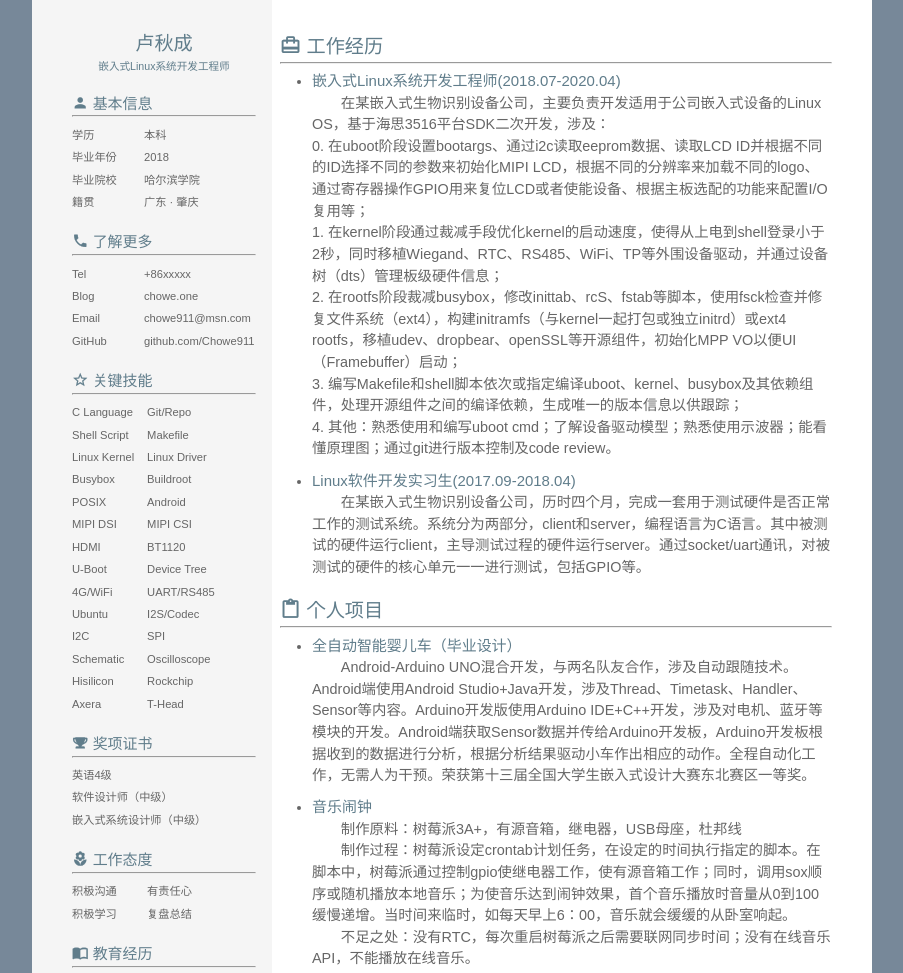
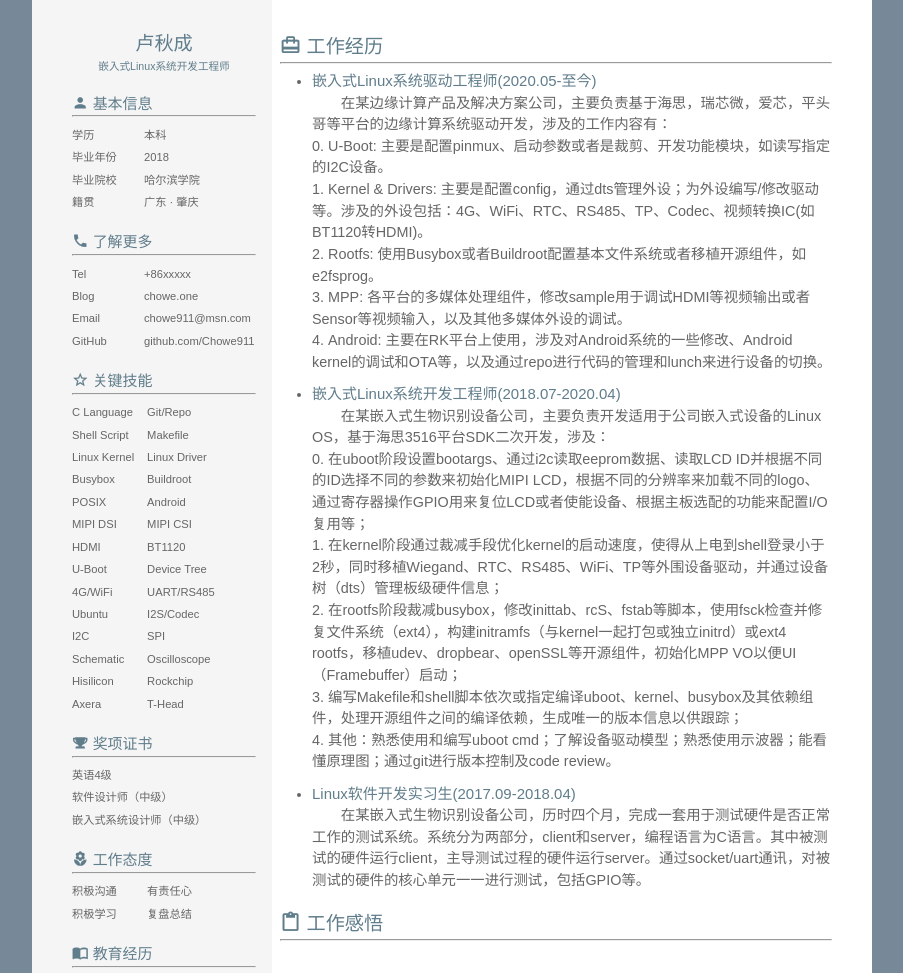
Before and after one commit to Chowe911/cv, a plain HTML site: page cv.html in a window 1280 px wide. Shown: the top 973 px of the page, without its empty margins (188-1091 px from the left). Drawn offline with Linux system fonts and the light colour scheme.

Commit message:
add new experience

```diff
--- a/cv.html
+++ b/cv.html
@@ -271,6 +271,16 @@
                 <hr>
                 <ul class="experience-list">
                     <li>
+                        <h3>嵌入式Linux系统驱动工程师(2020.05-至今)</h3>
+                        <p>在某边缘计算产品及解决方案公司，主要负责基于海思，瑞芯微，爱芯，平头哥等平台的边缘计算系统驱动开发，涉及的工作内容有：<br />
+                        0. U-Boot: 主要是配置pinmux、启动参数或者是裁剪、开发功能模块，如读写指定的I2C设备。<br />
+                        1. Kernel & Drivers: 主要是配置config，通过dts管理外设；为外设编写/修改驱动等。涉及的外设包括：4G、WiFi、RTC、RS485、TP、Codec、视频转换IC(如BT1120转HDMI)。<br />
+                        2. Rootfs: 使用Busybox或者Buildroot配置基本文件系统或者移植开源组件，如e2fsprog。<br />
+                        3. MPP: 各平台的多媒体处理组件，修改sample用于调试HDMI等视频输出或者Sensor等视频输入，以及其他多媒体外设的调试。<br />
+                        4. Android: 主要在RK平台上使用，涉及对Android系统的一些修改、Android kernel的调试和OTA等，以及通过repo进行代码的管理和lunch来进行设备的切换。<br />
+                        </p>
+                    </li>
+                    <li>
                         <h3>嵌入式Linux系统开发工程师(2018.07-2020.04)</h3>
                         <!--
                         <p>
@@ -321,23 +331,23 @@
             </div>
 
             <div class="project info-unit right-list">
-                <h2 class="info-header"><i class="iconfont icon-project"></i> <span class="info-title">个人项目</span></h2>
+                <h2 class="info-header"><i class="iconfont icon-project"></i> <span class="info-title">工作感悟</span></h2>
                 <hr>
                 <ul class="experience-list">
-                    <li>
+                    <!-- <li>
                         <h3>全自动智能婴儿车（毕业设计）</h3>
                         <p>
                             Android-Arduino UNO混合开发，与两名队友合作，涉及自动跟随技术。Android端使用Android
                             Studio+Java开发，涉及Thread、Timetask、Handler、Sensor等内容。Arduino开发版使用Arduino
                             IDE+C++开发，涉及对电机、蓝牙等模块的开发。Android端获取Sensor数据并传给Arduino开发板，Arduino开发板根据收到的数据进行分析，根据分析结果驱动小车作出相应的动作。全程自动化工作，无需人为干预。荣获第十三届全国大学生嵌入式设计大赛东北赛区一等奖。
                         </p>
-                    </li>
-                    <li>
+                    </li> -->
+                    <!-- <li>
                         <h3>音乐闹钟</h3>
                         <p>制作原料：树莓派3A+，有源音箱，继电器，USB母座，杜邦线</p>
                         <p>制作过程：树莓派设定crontab计划任务，在设定的时间执行指定的脚本。在脚本中，树莓派通过控制gpio使继电器工作，使有源音箱工作；同时，调用sox顺序或随机播放本地音乐；为使音乐达到闹钟效果，首个音乐播放时音量从0到100缓慢递增。当时间来临时，如每天早上6：00，音乐就会缓缓的从卧室响起。</p>
                         <p>不足之处：没有RTC，每次重启树莓派之后需要联网同步时间；没有在线音乐API，不能播放在线音乐。</p>
-                    </li>
+                    </li> -->
                     <!--
                     <li>
                         <h3>微信公众号</h3>
```
